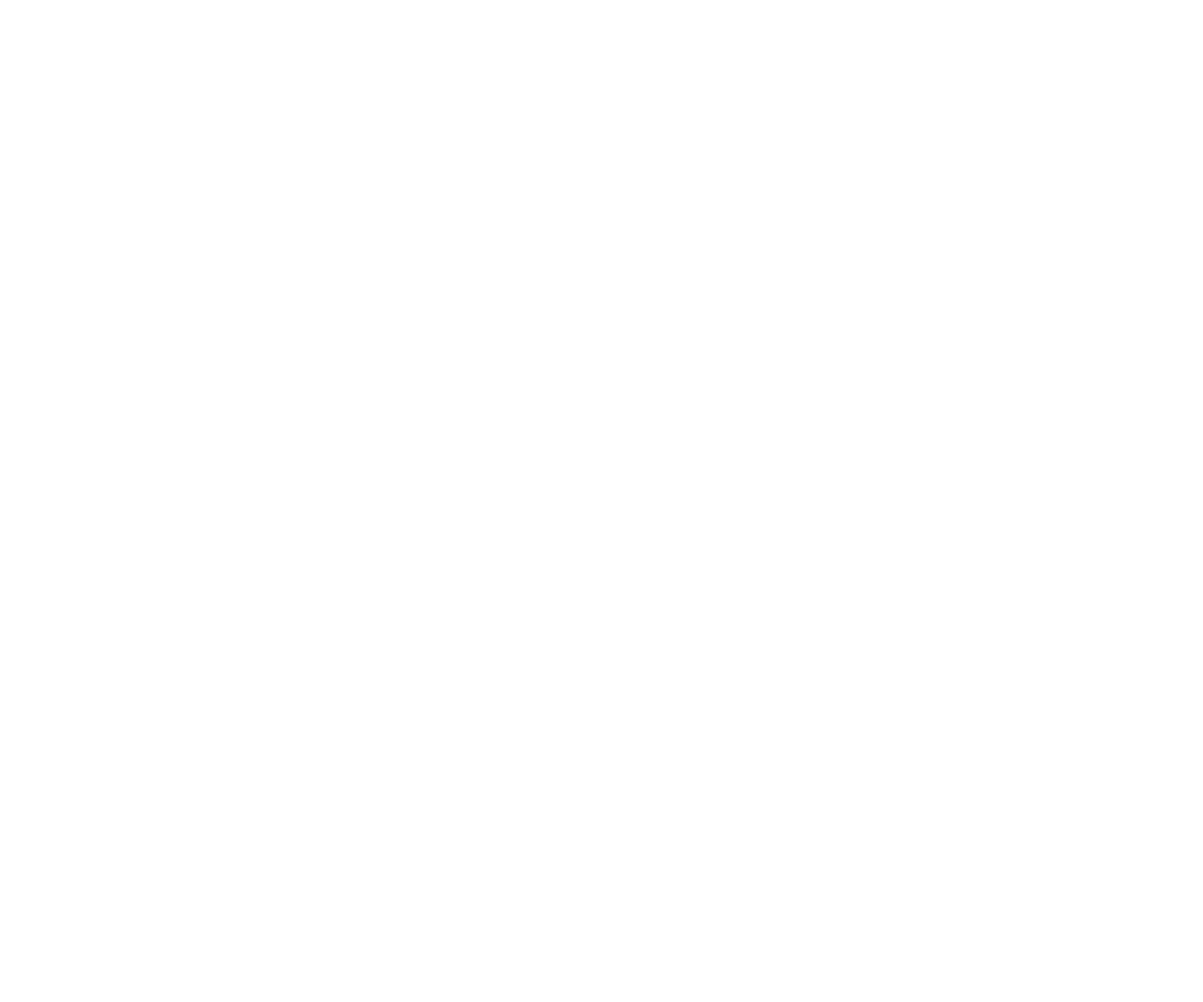
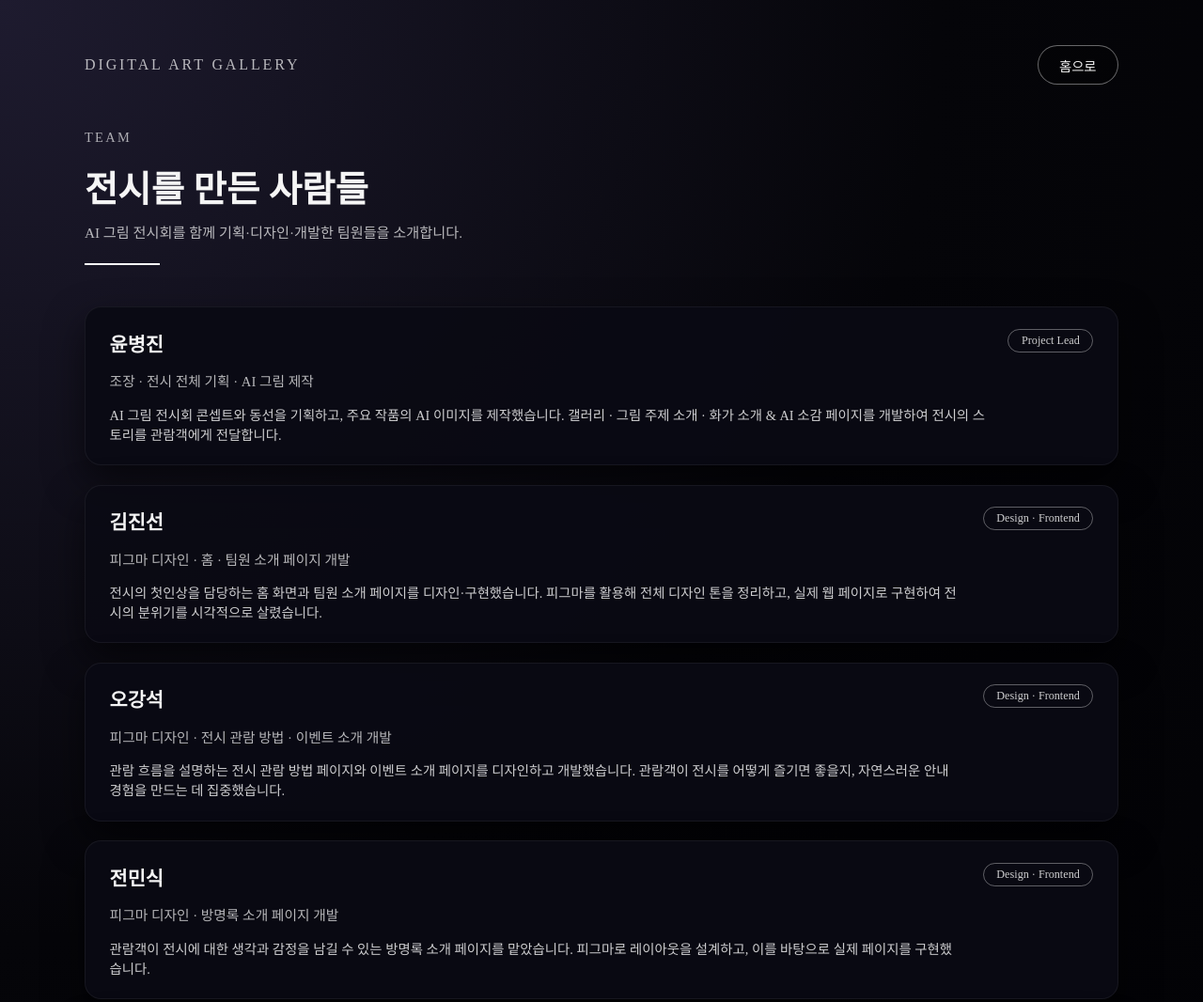
Before and after one commit to YoonByungjin/AI_Art_Gallery, a plain HTML site: page pages/team_introduction.html in a window 1280 px wide. Shown: the top 1066 px of the page at 94% size. Before the commit the page ends 800 px from the top, so only its background shows below. Drawn offline with Linux system fonts and the light colour scheme; a web font is replaced by a local one.

Commit message:
홈화면, 팀원 소개 페이지 개발

```diff
--- /dev/null
+++ b/css/indexStyle.css
@@ -0,0 +1,58 @@
+/* 부크크 명조 폰트 적용 */
+@font-face {
+    font-family: 'BookkMyungjo';
+    src: url('https://cdn.jsdelivr.net/gh/projectnoonnu/noonfonts_2302@1.0/BookkMyungjo-Lt.woff2') format('woff2');
+    font-weight: 400;
+    font-display: swap;
+}
+
+@font-face {
+    font-family: 'BookkMyungjo';
+    src: url('https://cdn.jsdelivr.net/gh/projectnoonnu/noonfonts_2302@1.0/BookkMyungjo-Bd.woff2') format('woff2');
+    font-weight: 700;
+    font-display: swap;
+}
+* {
+    box-sizing: border-box;
+    margin: 0;
+    padding: 0;
+    font-family: 'BookkMyungjo', serif;
+}
+body {
+    height: 100vh;
+    background: url('../image/image4.png') center center / cover no-repeat;
+    color: #fff;
+    overflow: hidden;
+}
+.content {
+    position: absolute;
+    right: 10vw;
+    top: 42%;
+    transform: translateY(-50%);
+    text-align: center;
+    z-index: 2;
+}
+.title {
+    font-size: 100px;
+    line-height: 1.1;
+    margin-bottom: 5rem;
+    font-weight: 700;
+}
+.btn {
+    display: block;
+    margin-left: auto;
+    margin-right: 0;
+    padding: 1rem 3rem;
+    border-radius: 999px;
+    border: none;
+    background: #fff;
+    color: #111;
+    font-size: 30px;
+    cursor: pointer;
+    transition: 0.2s;
+    font-weight: 400;
+}
+.btn:hover {
+    background: #ddd;
+    transform: translateY(-2px);
+}
--- /dev/null
+++ b/css/team_introductionStyle.css
@@ -0,0 +1,139 @@
+/* 영어 폰트 - 부크크 명조 */
+@font-face {
+    font-family: 'BookkMyungjo';
+    src: url('https://cdn.jsdelivr.net/gh/projectnoonnu/noonfonts_2302@1.0/BookkMyungjo-Lt.woff2') format('woff2');
+    font-weight: 400;
+    font-display: swap;
+}
+@font-face {
+    font-family: 'BookkMyungjo';
+    src: url('https://cdn.jsdelivr.net/gh/projectnoonnu/noonfonts_2302@1.0/BookkMyungjo-Bd.woff2') format('woff2');
+    font-weight: 700;
+    font-display: swap;
+}
+
+/* 영어 텍스트 자동 적용 */
+:lang(en),
+.logoText,
+.tag {
+    font-family: 'BookkMyungjo', serif;
+}
+
+* {
+    box-sizing: border-box;
+    margin: 0;
+    padding: 0;
+}
+body {
+    min-height: 100vh;
+    background: radial-gradient(circle at top left, #1e1b2f 0, #050509 55%, #020205 100%);
+    color: #f5f5f5;
+    padding: 3rem 1.5rem;
+    display: flex;
+    justify-content: center;
+}
+.pageWrap {
+    width: 100%;
+    max-width: 1100px;
+}
+/* 상단 네비 */
+.topBar {
+    display: flex;
+    justify-content: space-between;
+    align-items: center;
+    margin-bottom: 3rem;
+}
+.logoText {
+    font-size: 1rem;
+    letter-spacing: 0.18em;
+    text-transform: uppercase;
+    color: rgba(255, 255, 255, 0.7);
+}
+.homeBtn {
+    padding: 0.6rem 1.4rem;
+    border-radius: 999px;
+    border: 1px solid rgba(255, 255, 255, 0.4);
+    background: rgba(0, 0, 0, 0.2);
+    color: #f5f5f5;
+    font-size: 0.9rem;
+    text-decoration: none;
+    transition: 0.2s;
+}
+.homeBtn:hover {
+    background: rgba(255, 255, 255, 0.1);
+}
+/* 헤더 */
+.header {
+    margin-bottom: 2.8rem;
+}
+.sectionLabel {
+    font-size: 0.9rem;
+    letter-spacing: 0.16em;
+    text-transform: uppercase;
+    color: rgba(255, 255, 255, 0.65);
+    margin-bottom: 0.9rem;
+}
+.titleMain {
+    font-size: clamp(2.2rem, 3vw, 2.7rem);
+    margin-bottom: 0.6rem;
+}
+.titleSub {
+    font-size: 0.95rem;
+    color: rgba(255, 255, 255, 0.7);
+}
+.underline {
+    margin-top: 1.4rem;
+    width: 80px;
+    height: 2px;
+    background: #ffffff;
+}
+/* 팀 카드 */
+.teamGrid {
+    margin-top: 2.5rem;
+    display: grid;
+    gap: 1.3rem;
+}
+.memberCard {
+    background: rgba(10, 10, 20, 0.92);
+    border-radius: 1.1rem;
+    padding: 1.4rem 1.6rem;
+    border: 1px solid rgba(255, 255, 255, 0.06);
+    box-shadow: 0 18px 40px rgba(0, 0, 0, 0.55);
+    display: flex;
+    justify-content: space-between;
+    align-items: flex-start;
+    gap: 1.5rem;
+    transition: transform 0.18s ease, box-shadow 0.18s ease, border-color 0.18s ease, background 0.18s ease;
+}
+.memberCard:hover {
+    transform: translateY(-4px);
+    box-shadow: 0 24px 50px rgba(0, 0, 0, 0.7);
+    border-color: rgba(255, 255, 255, 0.16);
+    background: rgba(18, 18, 30, 0.98);
+}
+.memberMain {
+    display: flex;
+    flex-direction: column;
+    gap: 0.9rem;
+}
+.memberName {
+    font-size: 1.3rem;
+    font-weight: 700;
+}
+.memberRole {
+    font-size: 0.92rem;
+    color: rgba(255, 255, 255, 0.7);
+}
+.memberDetail {
+    font-size: 0.9rem;
+    color: rgba(255, 255, 255, 0.8);
+}
+/* 오른쪽 태그 */
+.tag {
+    padding: 0.25rem 0.85rem;
+    border-radius: 999px;
+    border: 1px solid rgba(255, 255, 255, 0.35);
+    font-size: 0.76rem;
+    color: rgba(255, 255, 255, 0.8);
+    white-space: nowrap;
+}
--- a/pages/team_introduction.html
+++ b/pages/team_introduction.html
@@ -1,14 +1,95 @@
 <!DOCTYPE html>
 <html lang="ko">
+    <head>
+        <meta charset="UTF-8" />
+        <meta name="viewport" content="width=device-width, initial-scale=1.0" />
+        <title>team_introduction</title>
+        <link rel="stylesheet" href="../css/team_introductionStyle.css" />
+    </head>
 
-<head>
-    <meta charset="UTF-8">
-    <meta name="viewport" content="width=device-width, initial-scale=1.0">
-    <title>team_introduction</title>
-</head>
+    <body>
+        <div class="pageWrap">
+            <!-- 상단 바 -->
+            <div class="topBar">
+                <div class="logoText">Digital Art Gallery</div>
+                <a href="../index.html" class="homeBtn">홈으로</a>
+            </div>
 
-<body>
+            <!-- 섹션 헤더 -->
+            <header class="header">
+                <div class="sectionLabel">Team</div>
+                <h1 class="titleMain">전시를 만든 사람들</h1>
+                <p class="titleSub">AI 그림 전시회를 함께 기획·디자인·개발한 팀원들을 소개합니다.</p>
+                <div class="underline"></div>
+            </header>
 
-</body>
+            <!-- 팀원 리스트 -->
+            <section class="teamGrid">
+                <!-- 윤병진 -->
+                <article class="memberCard">
+                    <div class="memberMain">
+                        <h2 class="memberName">윤병진</h2>
+                        <p class="memberRole">조장 · 전시 전체 기획 · AI 그림 제작</p>
+                        <p class="memberDetail">
+                            AI 그림 전시회 콘셉트와 동선을 기획하고, 주요 작품의 AI 이미지를 제작했습니다. 갤러리 · 그림
+                            주제 소개 · 화가 소개 &amp; AI 소감 페이지를 개발하여 전시의 스토리를 관람객에게 전달합니다.
+                        </p>
+                    </div>
+                    <span class="tag">Project Lead</span>
+                </article>
 
+                <!-- 김진선 -->
+                <article class="memberCard">
+                    <div class="memberMain">
+                        <h2 class="memberName">김진선</h2>
+                        <p class="memberRole">피그마 디자인 · 홈 · 팀원 소개 페이지 개발</p>
+                        <p class="memberDetail">
+                            전시의 첫인상을 담당하는 홈 화면과 팀원 소개 페이지를 디자인·구현했습니다. 피그마를 활용해
+                            전체 디자인 톤을 정리하고, 실제 웹 페이지로 구현하여 전시의 분위기를 시각적으로 살렸습니다.
+                        </p>
+                    </div>
+                    <span class="tag">Design · Frontend</span>
+                </article>
+
+                <!-- 오강석 -->
+                <article class="memberCard">
+                    <div class="memberMain">
+                        <h2 class="memberName">오강석</h2>
+                        <p class="memberRole">피그마 디자인 · 전시 관람 방법 · 이벤트 소개 개발</p>
+                        <p class="memberDetail">
+                            관람 흐름을 설명하는 전시 관람 방법 페이지와 이벤트 소개 페이지를 디자인하고 개발했습니다.
+                            관람객이 전시를 어떻게 즐기면 좋을지, 자연스러운 안내 경험을 만드는 데 집중했습니다.
+                        </p>
+                    </div>
+                    <span class="tag">Design · Frontend</span>
+                </article>
+
+                <!-- 전민식 -->
+                <article class="memberCard">
+                    <div class="memberMain">
+                        <h2 class="memberName">전민식</h2>
+                        <p class="memberRole">피그마 디자인 · 방명록 소개 페이지 개발</p>
+                        <p class="memberDetail">
+                            관람객이 전시에 대한 생각과 감정을 남길 수 있는 방명록 소개 페이지를 맡았습니다. 피그마로
+                            레이아웃을 설계하고, 이를 바탕으로 실제 페이지를 구현했습니다.
+                        </p>
+                    </div>
+                    <span class="tag">Design · Frontend</span>
+                </article>
+
+                <!-- 함준우 -->
+                <article class="memberCard">
+                    <div class="memberMain">
+                        <h2 class="memberName">함준우</h2>
+                        <p class="memberRole">AI 그림 제작 도움 · 그림 생성 과정 페이지 개발</p>
+                        <p class="memberDetail">
+                            AI 그림 생성 제작을 도왔습니다. 관람객이 작품이 만들어지는 과정을 이해할 수 있도록 그림 생성
+                            과정 페이지를 기획·개발했습니다.
+                        </p>
+                    </div>
+                    <span class="tag">AI · Frontend</span>
+                </article>
+            </section>
+        </div>
+    </body>
 </html>
```
Also changed, not shown: index.html (+21 -9 lines), 1 other file.
